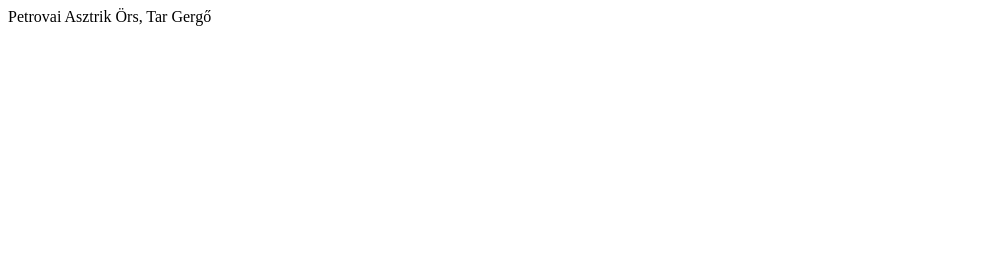
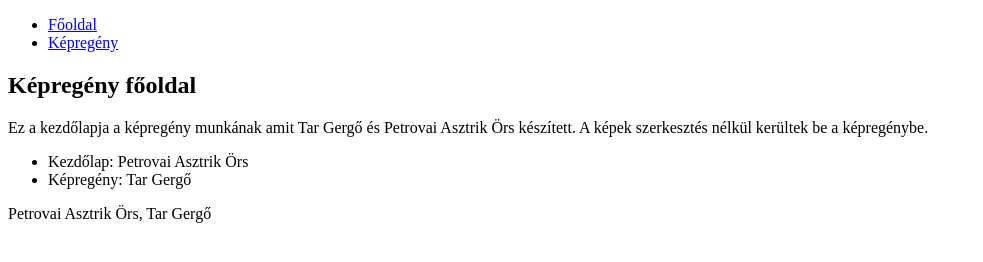
Before and after one commit to aszpik12/kepregeny, a plain HTML site: page index.html in a window 1280 px wide. Shown: the whole page, without its empty margins (0-983 px from the left). Drawn offline with Linux system fonts and the light colour scheme.

Commit message:
főoldal szoveg

```diff
--- a/index.html
+++ b/index.html
@@ -10,10 +10,23 @@
 </head>
 <body>
     <main>
-        <header></header>
-        <nav></nav>
-        <article></article>
-        <aside></aside>
+        <header>
+
+        </header>
+        <nav>
+            <ul>
+                <li><a href="index.html">Főoldal</a></li>
+                <li><a href="kepregeny.html">Képregény</a></li>
+            </ul>
+        </nav>
+        <article>
+            <h2>Képregény főoldal</h2>
+            <p>Ez a kezdőlapja a képregény munkának amit Tar Gergő és Petrovai Asztrik Örs készített. A képek szerkesztés nélkül kerültek be a képregénybe. </p>
+            <ul>
+                <li>Kezdőlap: Petrovai Asztrik Örs</li>
+                <li>Képregény: Tar Gergő</li>
+            </ul>
+        </article>
         <footer>Petrovai Asztrik Örs, Tar Gergő</footer>
     </main>
 </body>
```
